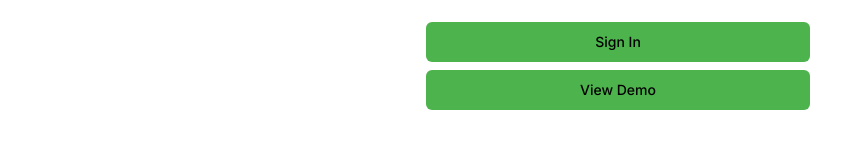
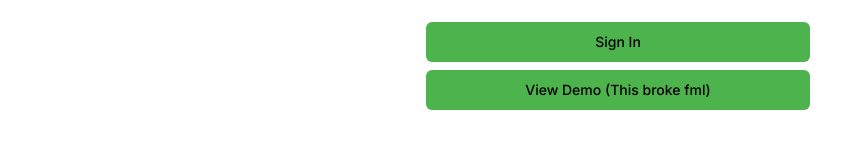
Before and after one commit to Concierge-Legal/concierge-live, a Next.js app: page /login in a window 1280 px wide. Shown: the part 440-588 px from the top of the page, without its empty margins (22-863 px from the left). Built offline with nearby package versions, Linux system fonts and the light colour scheme.

Commit message:
ready for merge

```diff
--- a/app/(Hide NavBar)/login/page.tsx
+++ b/app/(Hide NavBar)/login/page.tsx
@@ -77,7 +77,7 @@ export default function Login({
         <Button
           onClick={signInDemo}
         >
-          View Demo
+          View Demo (This broke fml)
         </Button>
         {searchParams?.message && (
           <p className="mt-4 p-4 bg-foreground/10 text-foreground text-center">
```
